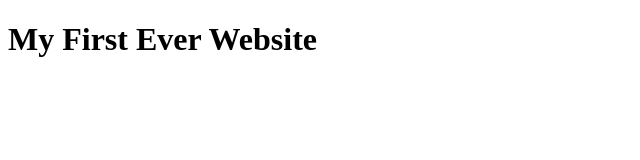
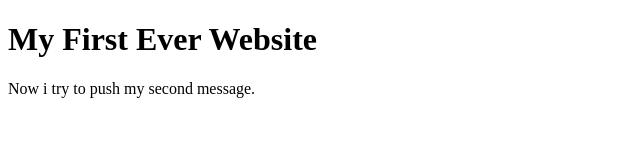
Before and after one commit to KHArafat/my-first-website, a plain HTML site: page index.html in a window 1280 px wide. Shown: the whole page, without its empty margins (0-640 px from the left). Drawn offline with Linux system fonts and the light colour scheme.

Commit message:
second message

```diff
--- a/index.html
+++ b/index.html
@@ -7,5 +7,6 @@
 </head>
 <body>
     <h1>My First Ever Website</h1>
+    <p>Now i try to push my second message.</p>
 </body>
 </html>
```
